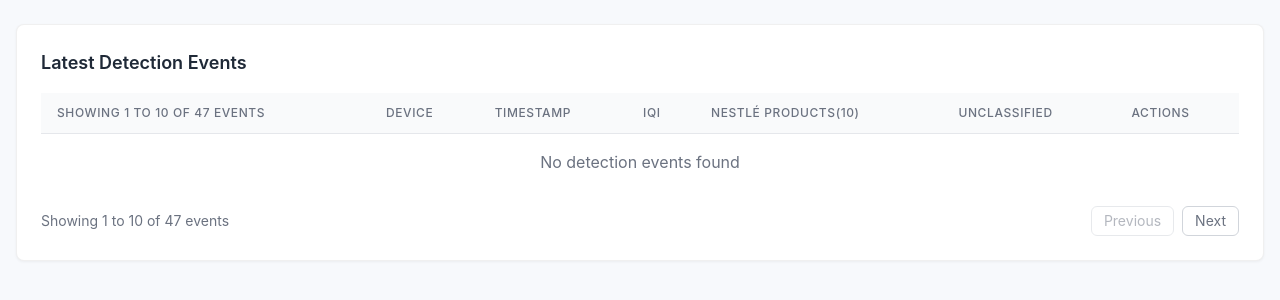
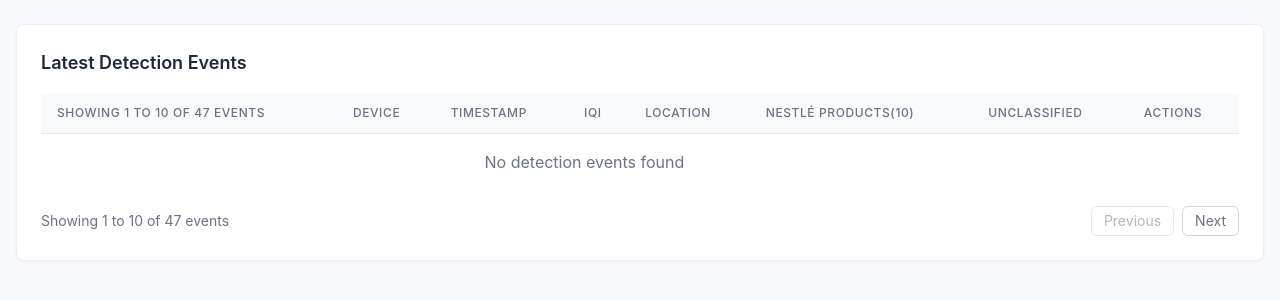
Before and after one commit to SuperuserAisensum/nestle_raspi_dashboard, a Flask app: page / in a window 1280 px wide. Shown: the part 65-365 px from the top of the page. Run offline with Flask 3, Linux system fonts and the light colour scheme; the visitor is signed in with stand-in values (Sample User, id 1); data comes from the database, SQL or seed files in the repository; data that the repository does not hold is empty; some libraries are stand-ins or nearby versions.

Commit message:
Update index.html

```diff
--- a/templates/index.html
+++ b/templates/index.html
@@ -53,6 +53,7 @@
                                 <th class="px-2 sm:px-4 py-2 sm:py-3 text-left text-xs font-medium text-gray-500 uppercase tracking-wider">Device</th>
                                 <th class="px-2 sm:px-4 py-2 sm:py-3 text-left text-xs font-medium text-gray-500 uppercase tracking-wider">Timestamp</th>
                                 <th class="px-2 sm:px-4 py-2 sm:py-3 text-left text-xs font-medium text-gray-500 uppercase tracking-wider">IQI</th>
+                                <th class="px-2 sm:px-4 py-2 sm:py-3 text-left text-xs font-medium text-gray-500 uppercase tracking-wider">Location</th>
                                 <th class="px-2 sm:px-4 py-2 sm:py-3 text-left text-xs font-medium text-gray-500 uppercase tracking-wider">Nestlé Products(10)</th>
                                 <th class="px-2 sm:px-4 py-2 sm:py-3 text-left text-xs font-medium text-gray-500 uppercase tracking-wider">Unclassified</th>
                                 <th class="px-2 sm:px-4 py-2 sm:py-3 text-left text-xs font-medium text-gray-500 uppercase tracking-wider">Actions</th>
```
